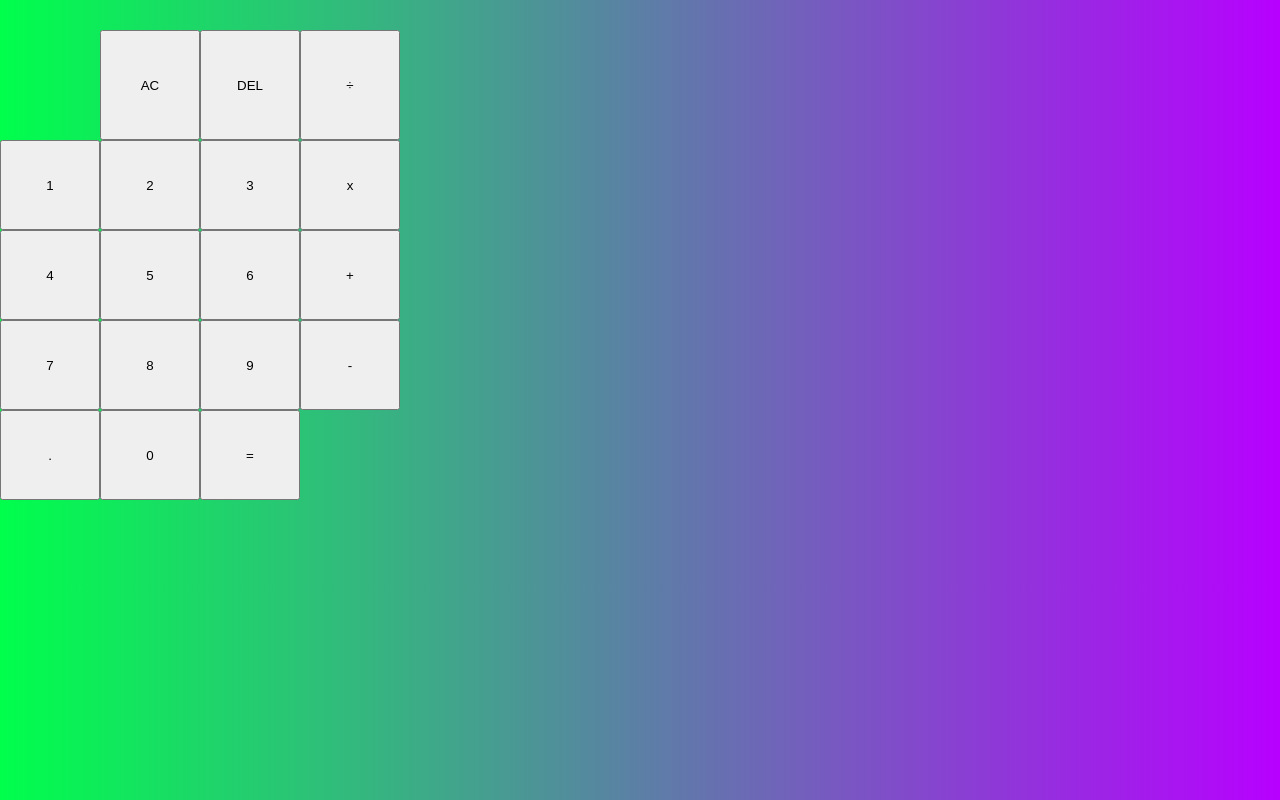
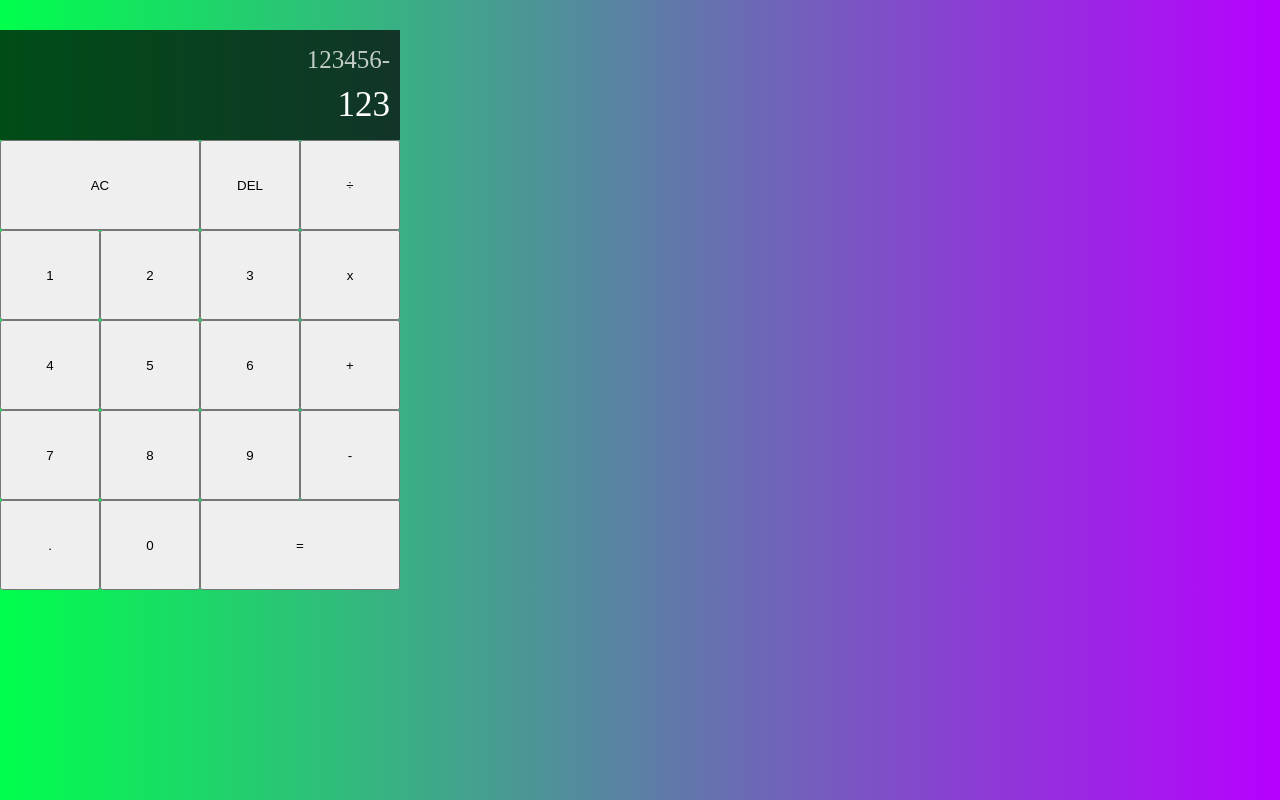
Before and after one commit to AndrewT11/react-calculator, a React (Create React App) app: page / in a window 1280 px wide. Built offline with nearby package versions, Linux system fonts and the light colour scheme.

Commit message:
output section of css complete

```diff
--- a/src/App.js
+++ b/src/App.js
@@ -5,8 +5,8 @@ function App() {
     // will use CSS grid for complete calculator layout
     <div className="calculator-grid">
       <div className="output">
-        <div className="previous-operand"></div>
-        <div className="current-operand"></div>
+        <div className="previous-operand">123456-</div>
+        <div className="current-operand">123</div>
       </div>
       <button className="span-two">AC</button>
       <button>DEL</button>
--- a/src/styles.css
+++ b/src/styles.css
@@ -1,7 +1,8 @@
 *,
 *::before,
 *::after {
-  /* border-box prevents content inside parent window container from spilling outside of parent container */
+  /* box-sizing:  sets how the total width and height of an element is calculated
+  border-box: The width and height properties include the content, padding, and border, but do not include the margin. */
   box-sizing: border-box;
 }
 
@@ -13,6 +14,37 @@ body {
 .calculator-grid {
   display: grid;
   margin-top: 30px;
+  /* changes the width of the column. 4 different columns w/ width of 100px each */
   grid-template-columns: repeat(4, 100px);
+  /* changes the height of the row (boxes) 110px will be height of top row boxes  */
+  /* we repeat the process with 5 more rows that are 90px in height each  */
   grid-template-rows: minmax(110px, auto) repeat(5, 90px);
 }
+
+.span-two {
+  grid-column: span 2;
+}
+
+.output {
+  grid-column: 1 / -1;
+  background-color: rgba(1, 1, 1, 0.698);
+  display: flex;
+  flex-direction: column;
+  align-items: flex-end;
+  justify-content: space-around;
+  padding: 10px;
+  /* word-wrap: Allow long words to be able to break and wrap onto the next line */
+  word-wrap: break-word;
+  /* word-break: sets whether line breaks appear wherever the text would otherwise overflow its content box.  */
+  word-break: break-all;
+}
+
+.previous-operand {
+  color: rgba(255, 255, 255, 0.75);
+  font-size: 25px;
+}
+
+.current-operand {
+  color: rgba(255, 255, 255);
+  font-size: 35px;
+}
```
